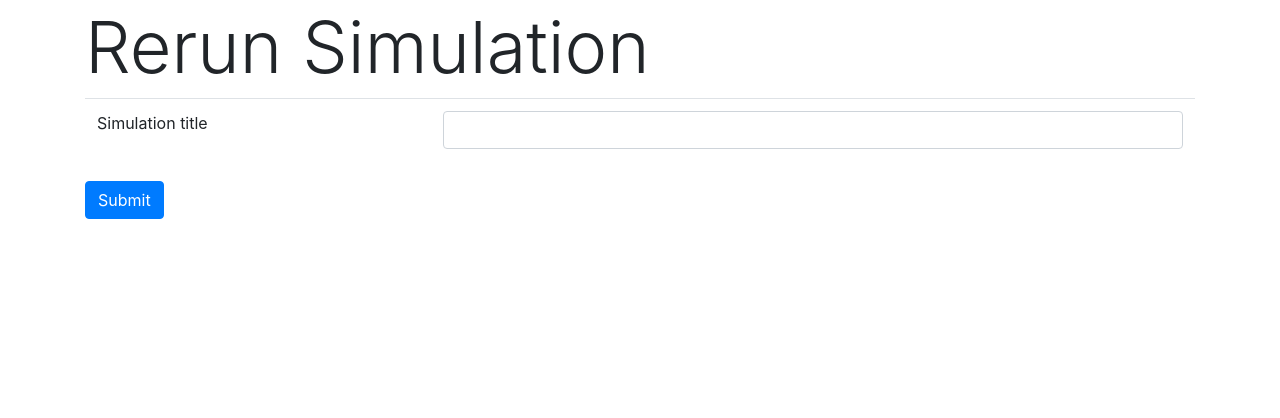
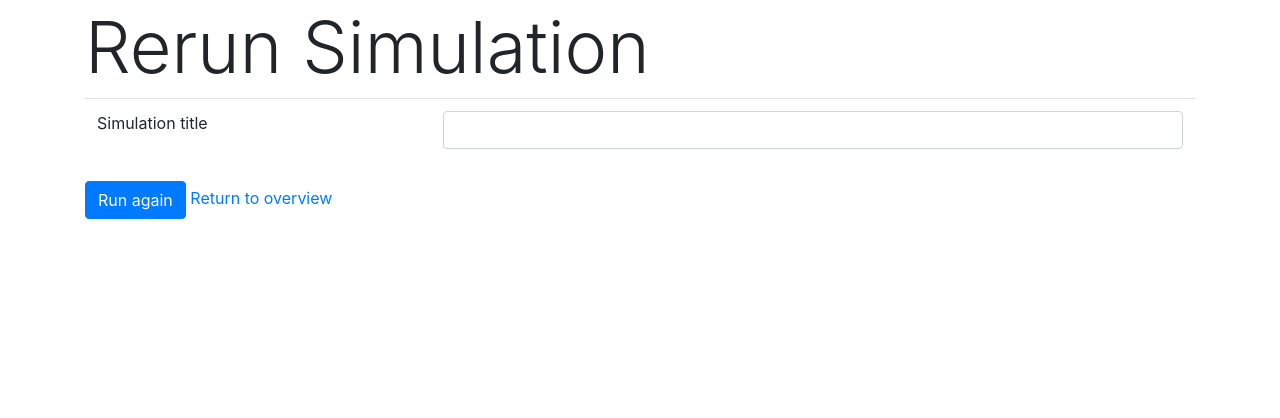
Before and after one commit to ComNets-Bremen/ops-on-the-bench, a Django app: template manager/omnetppManager/templates/omnetppManager/rerun_simulation.html in a window 1280 px wide. Shown: the part 56-474 px from the top of the page. Run offline with Django 3.2, Linux system fonts and the light colour scheme; the template is opened without the code that fills it: values that come from a table or form of the project are taken from there, others are empty; some libraries are stand-ins or nearby versions.

Commit message:
Minor changes: Typo, back-button

```diff
--- a/manager/omnetppManager/templates/omnetppManager/rerun_simulation.html
+++ b/manager/omnetppManager/templates/omnetppManager/rerun_simulation.html
@@ -27,6 +27,7 @@
         {% endfor %}
         </tbody>
     </table>
-    <input type="submit" value="Submit" class="btn btn-primary">
+    <input type="submit" value="Run again" class="btn btn-primary">
+    <a href="{% url 'omnetppManager_job_status' %}">Return to overview</a>
 </form>
 {% endblock %}
--- a/manager/omnetppManager/views.py
+++ b/manager/omnetppManager/views.py
@@ -244,7 +244,7 @@ def rerun_simulation(request, pk):
     if not form:
 
         form = RerunSimForm(initial={
-            "simulation_title" : simulation.title,
+            "simulation_title" : simulation.title+"_rerun",
             })
 
     return render(request, 'omnetppManager/rerun_simulation.html', {'form': form, 'title': "Rerun Simulation", 'pk':pk})
```
